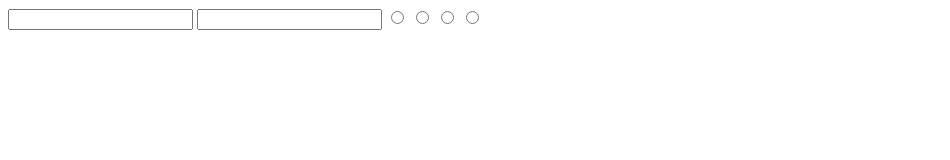
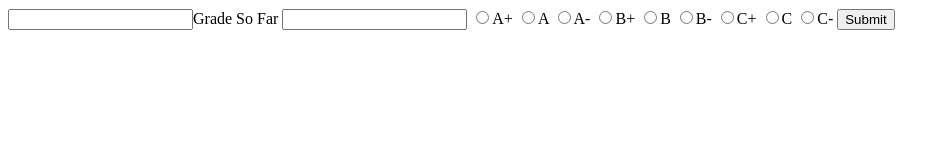
Before and after one commit to JSReza/Minimum-Final-Grade-Calculator, a plain HTML site: page index.html in a window 1280 px wide. Shown: the whole page, without its empty margins (0-950 px from the left). Drawn offline with Linux system fonts and the light colour scheme.

Commit message:
Update index.html

```diff
--- a/index.html
+++ b/index.html
@@ -7,12 +7,18 @@
 </head>
 <body>
     <form>
-        <input type="number">
+        <input type="number">Grade So Far
         <input type ="number">
-        <input type ="radio">
-        <input type ="radio">
-        <input type ="radio">
-        <input type ="radio">
+        <input type ="radio" value="A+">A+
+        <input type ="radio" value="A">A
+        <input type ="radio">A-
+        <input type ="radio">B+
+        <input type ="radio">B
+        <input type ="radio">B-
+        <input type ="radio">C+
+        <input type ="radio">C
+        <input type ="radio">C-
+        <input type = "submit">
     </form>
 </body>
 </html>
```
